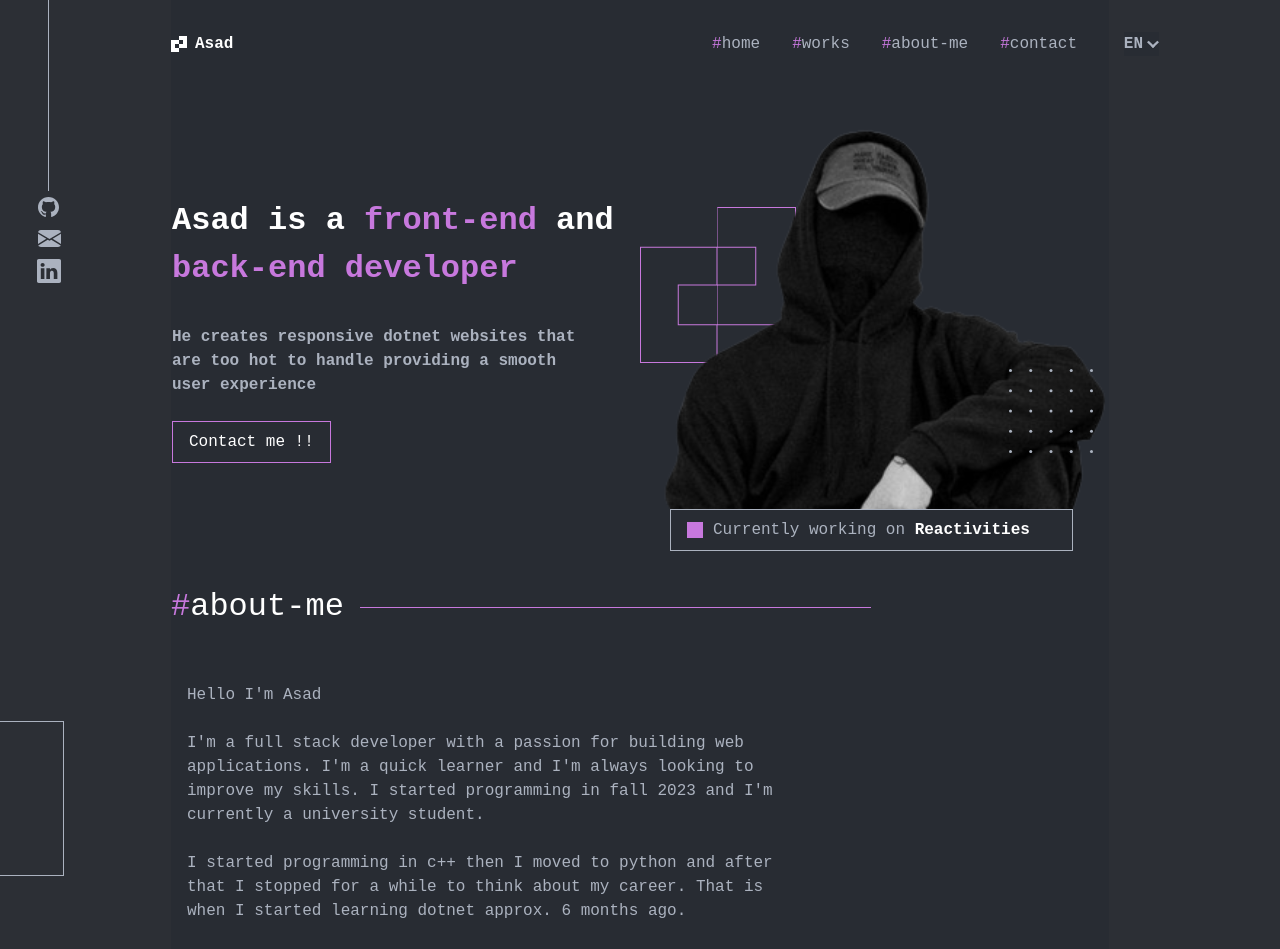
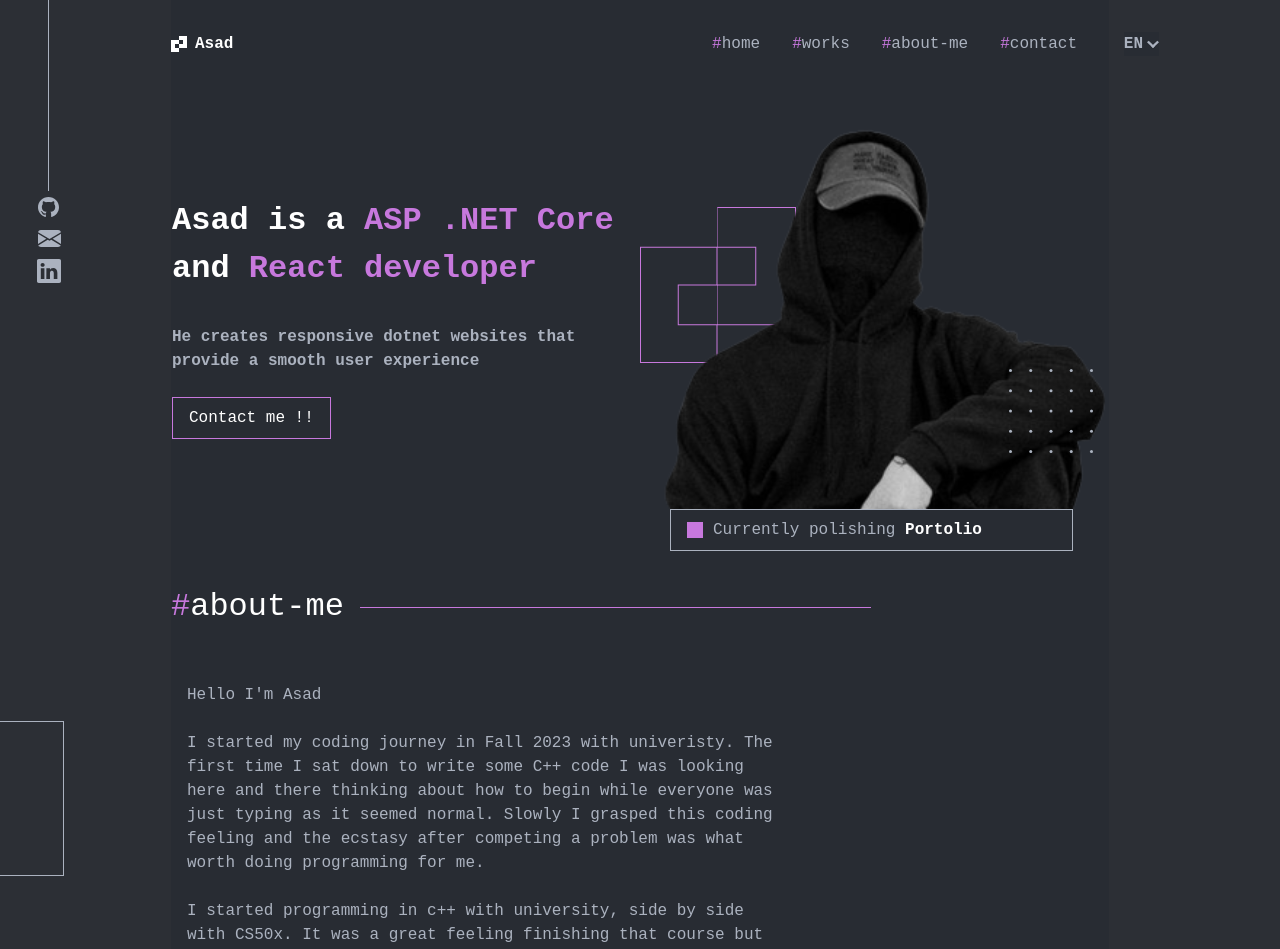
Before and after one commit to Asad-960/Portfolio, a React (Vite) app: page / in a window 1280 px wide. Shown: the top 949 px of the page. Built offline with nearby package versions, Linux system fonts and the light colour scheme; a web font is replaced by a local one.

Commit message:
Updated Portolio

```diff
--- a/src/components/AboutMe/AboutMe.tsx
+++ b/src/components/AboutMe/AboutMe.tsx
@@ -16,11 +16,13 @@ const AboutMe = () => {
                     </Text>
                     <br />
                     <Text>
-                        I'm a full stack developer with a passion for building web applications. I'm a quick learner and I'm always looking to improve my skills. I started programming in fall 2023 and I'm currently a university student.
+                        I started my coding journey in Fall 2023 with univeristy. The first time I sat down to write some C++ code I was looking here and there thinking about how to begin while everyone was just typing as it seemed normal.
+                        Slowly I grasped this coding feeling and the ecstasy after competing a problem was what worth doing programming for me.
                     </Text>
                     <br />
                     <Text>
-                        I started programming in c++ then I moved to python and after that I stopped for a while to think about my career. That is when I started learning dotnet approx. 6 months ago.
+                        I started programming in c++ with university, side by side with CS50x. It was a great feeling finishing that course but it made me a bit saddened cause I could not find a course like that which focused this much on learning while coding.
+                        Then I started exploring different fields and just at the beginning of 2025 I made my mind to learn dotnet.
                     </Text>
                 </LeftSide>
                 <RightSide>
--- a/src/components/Hero/Hero.tsx
+++ b/src/components/Hero/Hero.tsx
@@ -6,10 +6,10 @@ const Hero = () => {
         <Wrapper id="home">
             <Text>
                 <Heading>
-                    Asad is a <Highlight>front-end</Highlight> and <Highlight>back-end developer</Highlight>
+                    Asad is a <Highlight>ASP .NET Core</Highlight> and <Highlight>React developer</Highlight>
                 </Heading>
                 <Paragraph>
-                    He creates responsive dotnet websites that are too hot to handle providing a smooth user experience
+                    He creates responsive dotnet websites that provide a smooth user experience
                 </Paragraph>
                 <ContactButton onClick={() => { window.location.hash = "#contact"; }}>
                     Contact me !!
@@ -22,7 +22,7 @@ const Hero = () => {
                 <Status>
                     <PinkSquare/>
                     <p>
-                        Currently working on <span>Reactivities</span>
+                        Currently polishing <span>Portolio</span>
                     </p>
                 </Status>
             </HeroWrapper>
--- a/src/components/SelectLanguage/SelectLanguage.tsx
+++ b/src/components/SelectLanguage/SelectLanguage.tsx
@@ -22,8 +22,8 @@ const SelectLanguage = () => {
                 value={value}
                 onChange={(ev) => setValue(ev.target.value)}>
                 <LanguageOption value="EN">EN</LanguageOption>
-                <LanguageOption value="FR">FR</LanguageOption>
-                <LanguageOption value="DE">DE</LanguageOption>
+                {/* <LanguageOption value="FR">FR</LanguageOption>
+                <LanguageOption value="DE">DE</LanguageOption> */}
             </NativeSelect>
             <PresentationalBit>
                 {value}
```
Also changed, not shown: 1 other file (tests, documents, lock files or other folders).
